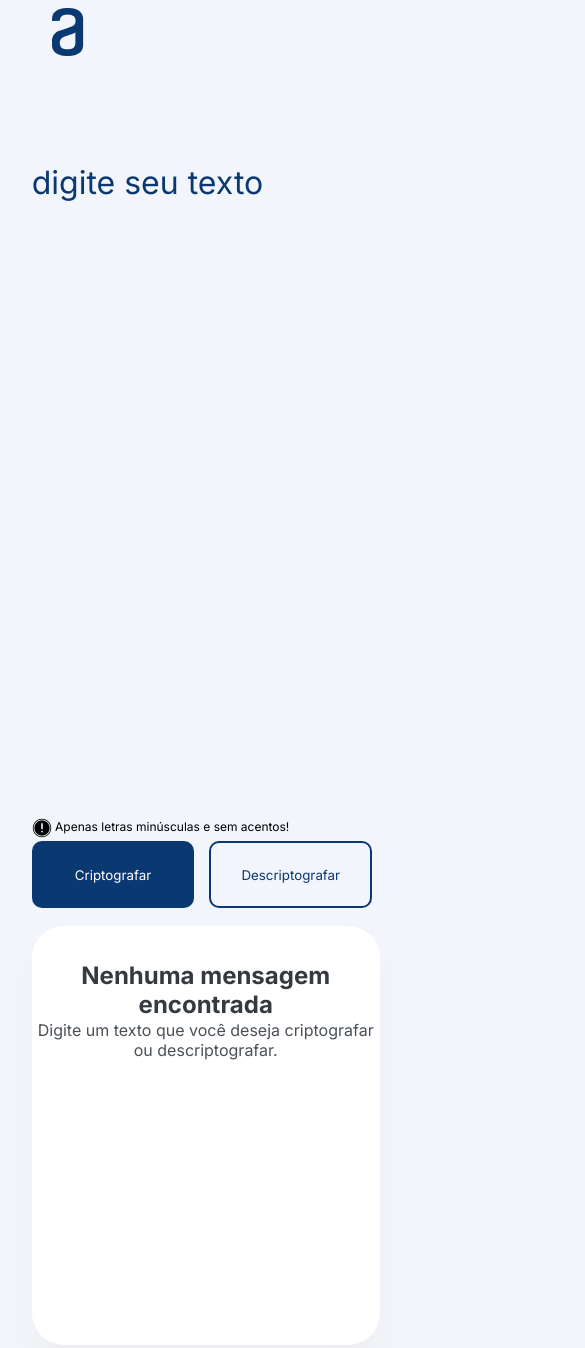
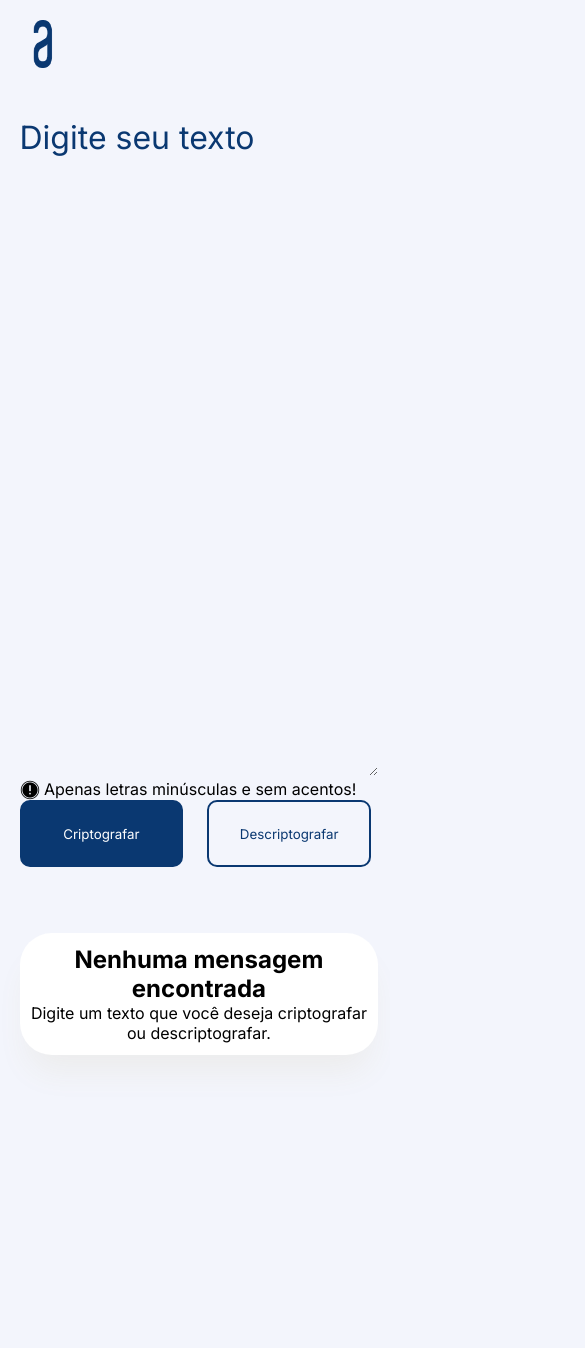
Before and after one commit to IngridPinto/Decodificador, a plain HTML site: page index.html in a window 390 px wide. Shown: the top 1348 px of the page, 585 px wide, since content can reach past the window. After the commit the page ends 1312 px from the top, so only its background shows below. Drawn offline with Linux system fonts and the light colour scheme.

Commit message:
Altearções de css

```diff
--- a/estilo/style.css
+++ b/estilo/style.css
@@ -11,131 +11,131 @@
     --fontInter: "Inter", sans-serif;
 }
 
-body {
-    background-color: var(--corQuartenaria);
-}
-
 * {
     margin: 0%;
     padding: 0%;
     font-family: var(--fontInter);
 }
 
+body {
+    background-color: var(--corQuartenaria);
+}
+
 .cabecalho {
     display: flex;
-    justify-content: space-between;
     padding: 2%;
+    max-width: 60%;
 }
 
 .cabecalho img {
-    max-width: 120px;
     max-height: 48px;
-    width: auto;
-    height: auto;
+    width: 120px;
+    gap: 40px;
 }
 
-.container-input {
+.main-container{
     display: flex;
     justify-content: space-between;
-    padding: 2% 0 0 4%;
+    margin-right: 3%;
+    height: 944px;
 }
 
-.container-input .input {
+.container-inputText {
     width: 680px;
-    height: 565px;
-    margin-top: 95px;
-    font-size: 32px;
-    font-weight: 400;
-    line-height: 48px;
-    color: var(--corPrincipal);
+    margin-top: 4%;
+    margin-left: 15%;
+}
+
+.container-inputText .input {
+    width: 100%;
+    height: 80%;
     background: transparent;
+    border: none;
+    font-size: 2rem;
     box-shadow: none;
-    border: none;
+    border: 1px #0A3871;
     outline: 0;
-    text-transform: lowercase;
-    display: inline-block;
-    min-width: 50px;
-    border: 1px #0A3871;
 }
+
 
 ::placeholder {
     color: #0A3871;
 }
 
-.container-Text {
-    margin-left: 90px;
-    width: auto;
-    height: auto;
-}
-
-#output {
+.container-outputText {
+    align-content: center;
+    text-align: center;
     background-color: var(--corPentenaria);
-    display: flex;
-    flex-direction: column;
-    border-radius: 32px;
+    border-radius: 2rem;
+    margin-top: -2%;
+    margin-right: 0;
     width: 400px;
-    min-height: 400px;
-    margin-left: 100px;
-    margin-right: 3%;
-    text-align: center;
-    padding-top: 2%;
-    margin-bottom: 20px;
+    height: 100%;
+    gap: 2%;
     box-shadow: 0px 24px 32px -8px #00000014, 0 24px 32px -8px #FFFFFF;
 }
 
-#output img {
-    max-width: 336px;
-    max-height: 304px;
-    width: auto;
-    height: auto;
-    padding: 50% 10% 10% 10%;
+.container-outputText-outputImg {
+    gap: 16px;
 }
 
-#output h2 {
-    font-size: 24px;
-    color: var(--corTerciaria);
-    font-weight: 700;
-    line-height: 28.8px;
-    padding: 10% 5% 0 5%;
+.container-outputText-outputImg img{
+    width: 336px;
+    height: 304px;
 }
 
-#output p {
-    font-size: 16px;
-    color: var(--corSecundaria);
-    font-weight: 400;
-    height: 48px;
-    text-justify: distribute-all-lines;
-    padding: 0% 10% 0 10%;
+.container-outputText-outputImg-legenda{
+    width: 336px;
+    height: 122px;
+    gap: 16px;
+    text-align: center;
+    margin: 0 auto;
 }
 
 .outputText {
-    font-size: 24px;
+    font-size: 2rem;
+    text-align: justify;
     color: var(--corTerciaria);
-    background: transparent;
     box-shadow: none;
     border: none;
     outline: 0;
-    padding: 10% 5% 10% 5%;
     text-transform: lowercase;
     width: 95%;
-    height: 630px;
+    height: 781px;
+}
+
+.bnt--copiar {
+    border: 2px solid var(--corPrincipal);
+    border-radius: 10px;
+    text-decoration: none;
+    color: var(--corPrincipal);
+    width: 95%;
+    height: 67px;
+    background-color: var(--corPentenaria);
+    gap: 24px;
+    cursor: pointer;
+    margin-top: 1%;
 }
 
 .buttons {
     display: flex;
-    padding: 0 5% 5% 0;
+    gap: 24px;
+}
+
+.container--bnt {
+    width: 100%;
 }
 
 .container--bnt button {
     border: 2px solid var(--corPrincipal);
     border-radius: 10px;
     text-decoration: none;
-    width: 340px;
+    width: 100%;
     height: 67px;
-    margin-right: 40px;
-    gap: 24px;
     cursor: pointer;
 }
+
+
 
 .bnt--criptografar {
     color: var(--corPentenaria);
@@ -145,22 +145,6 @@ body {
 .bnt--descriptografar {
     color: var(--corPrincipal);
     background-color: var(--corQuartenaria);
-}
-
-#buttonCopiar {
-    padding: 10% 5% 0 5%;
-}
-
-.bnt--copiar {
-    border: 2px solid var(--corPrincipal);
-    border-radius: 10px;
-    text-decoration: none;
-    color: var(--corPrincipal);
-    width: 340px;
-    height: 67px;
-    background-color: var(--corPentenaria);
-    gap: 24px;
-    cursor: pointer;
 }
 
 button:hover {
@@ -175,14 +159,13 @@ button:hover {
 }
 
 .observacao {
-    width: Hug (252px);
-    height: Hug (18px);
-    margin-top: 90px;
+    width: 100%;
+    height: 100%;
     gap: 8px;
     font-weight: 400;
-    font-size: 12px;
     line-height: 18px;
-    padding-bottom: 1%;
+    top: 851px;
+    left: 240px;
 }
 
 .observacao img {
@@ -191,114 +174,86 @@ button:hover {
 }
 
 
+
 /* Style para tablet */
 @media (max-width: 770px) {
-
-    .container-input {
-        display: block;
-        padding: 0 0 0 3%;
+    .cabecalho{
+        padding: 0;
+        margin: 5% 2% 8% 2%;
     }
 
-    .container-Text {
-        margin-left: 20px;
+    .cabecalho img {
+        width: 70px;
+        height: 51px;
     }
 
-    .container--bnt button {
-        margin-right: 0;
+    .main-container{
+        display: inline-block;
+        width: 92%;
+        height: 1174px;
+        flex-direction: column;
+        margin: 5% 0 5% 5%;
+        gap: 100px;
     }
 
-    .bnt--descriptografar {
-        margin-left: 15px;
+    .container-inputText {
+        width: 100%;
+        height: 70%;
+        margin: 0;
     }
 
-    #output {
-        display: flex;
-        width: 92%;
-        text-align: center;
-        margin-left: 20px;
-        padding: 5% 0 0 0;
+    .container--bnt{
+        width: 98%;
     }
 
-    #output h2 {
-        padding: 5% 0 0 0;
+    .container-outputText {
+        width: 100%;
+        height: auto;
     }
 
-    #output p {
-        padding: 0 0 0 0;
+    .container-outputText-outputImg-legenda{
+        width: 100%;
+        align-content: center;
+    }
+
+    .outputText {
+        margin: 5% auto 5% auto;
     }
 
     #output img {
         display: none;
     }
 
-    .outputText {
-        padding: 5% 5% 0 5%;
-        width: 90%;
+    .bnt--copiar {
+        align-content: unset;
+        margin-bottom: 2%;
     }
 
-    #buttonCopiar {
-        padding: 5% 5% 5% 5%;
-        margin-bottom: 5%;
-    }
-
-    .bnt--copiar {
-        width: 600px;
-    }
 
 }
 
 /* Style para Mobile */
 @media (max-width: 380px) {
 
-    .container-input {
-        display: block;
-        width: auto;
-        margin-left: 0;
-        padding: 0 0 0 0;
-    }
-
-    .container-input .input {
-        width: 100%;
-        height: 260px;
-    }
-
     .container--bnt button {
         width: 100%;
     }
 
     .buttons {
-        display: block;
-        margin-bottom: 10px;
+        width: 100%;
+        display: flex;
+        flex-direction: column;
+        margin-bottom: 5%;
+        gap: 10px;
     }
 
-    .bnt--descriptografar {
-        margin-top: 10px;
-        margin-left: 0;
+    .container-outputText-outputImg-legenda{
+        width: 95%;
+        margin: 2% auto 2% auto;
     }
 
-    #output {
-        min-height: 20px;
-        display: flex;
-        width: 90%;
-        text-align: center;
+    .container-outputText {
+       margin-top: 10%;
+       margin-bottom: 5%;
     }
-
-    #output p {
-        padding: 0 5% 0 5%;
-    }
-
-    .outputText {
-        padding: 5% 5% 0 5%;
-        width: 90%;
-    }
-
-    #buttonCopiar {
-        padding: 5% 5% 5% 5%;
-        margin-bottom: 5%;
-    }
-
-    .bnt--copiar {
-        width: 100%;
-    }
-
 }
--- a/index.html
+++ b/index.html
@@ -15,9 +15,7 @@
     </header>
 
     <main class="main-container">
-        <section class="container-input">
-
-            <div class="container-Text">
+        <section class="container-inputText">
 
                 <textarea class="input" id="input--texto" placeholder="Digite seu texto"></textarea>
 
@@ -33,22 +31,23 @@
                     </div>
                 </div>
 
-            </div>
+        </section>
 
-            <div id="output">
-                <div id="output--text">
+        <section id="output" class="container-outputText">
+
+                <div id="output--text" class="container-outputText-outputImg">
                     <img src="imagem/High quality products 1 1.png" alt="imagem de buscar">
-                    <h2>Nenhuma mensagem encontrada</h2>
-                    <p>Digite um texto que você deseja criptografar ou descriptografar.</p>
+                    <div id="output--text--legenda" class="container-outputText-outputImg-legenda">
+                        <h2>Nenhuma mensagem encontrada</h2>
+                        <p>Digite um texto que você deseja criptografar ou descriptografar.</p>
+                    </div>
                 </div>
                 <div id="buttonCopiar">
                     <button id="btnCopiar" onclick="copiar()" class="bnt--copiar" hidden>Copiar</button>
                 </div>
 
-            </div>
+
         </section>
-
-
     </main>
 
     <script src="interacao\script.js"></script>
--- a/interacao/script.js
+++ b/interacao/script.js
@@ -10,6 +10,7 @@ function criptografar() {
     document.getElementById('output--text').innerHTML = '<textarea readonly id="input--texto2" class="outputText" >' + resultCripto + '</textarea>';
 
     document.getElementById('btnCopiar').removeAttribute('hidden');
+
 }
 
 function descriptografar() {
```
